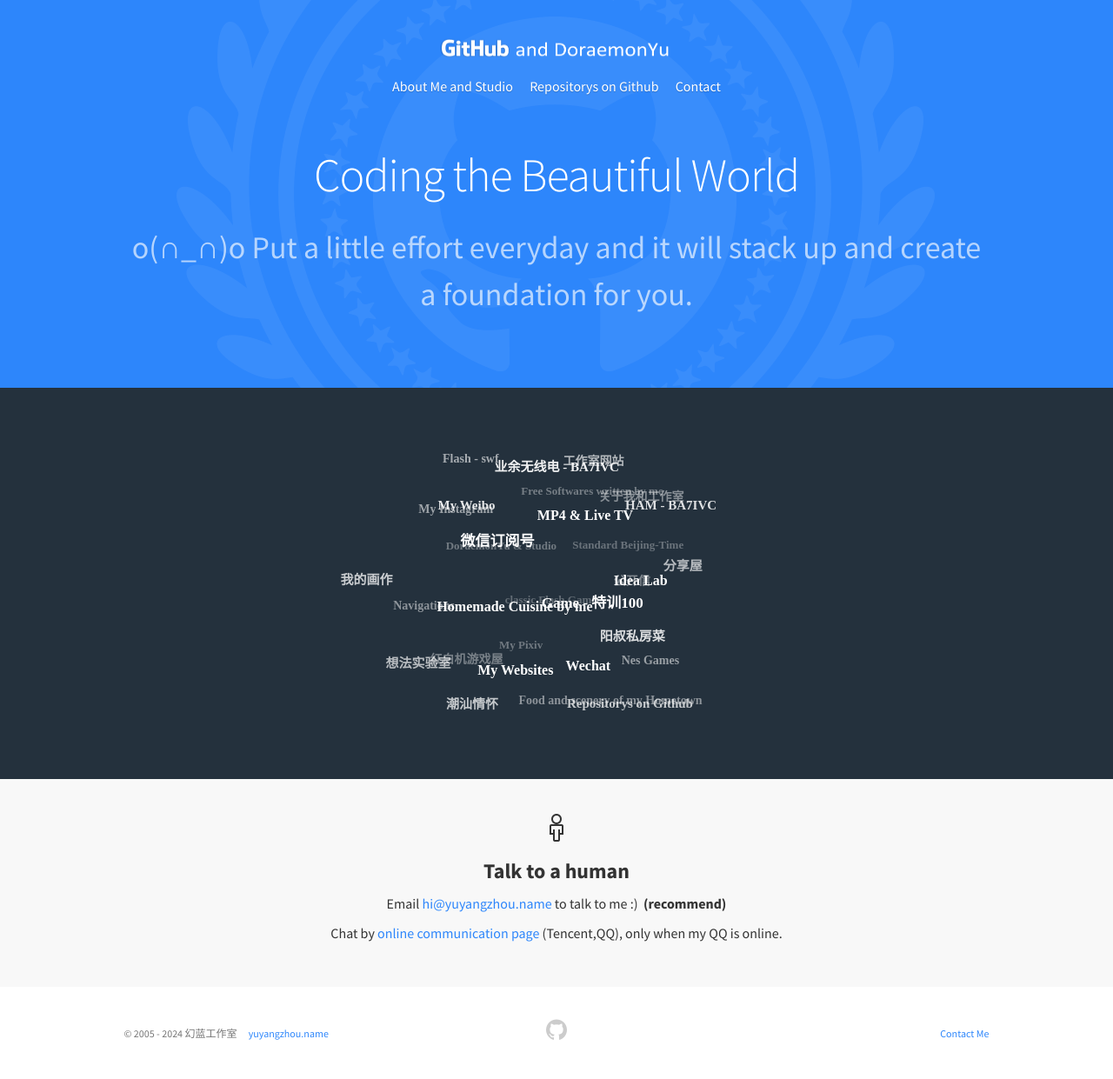
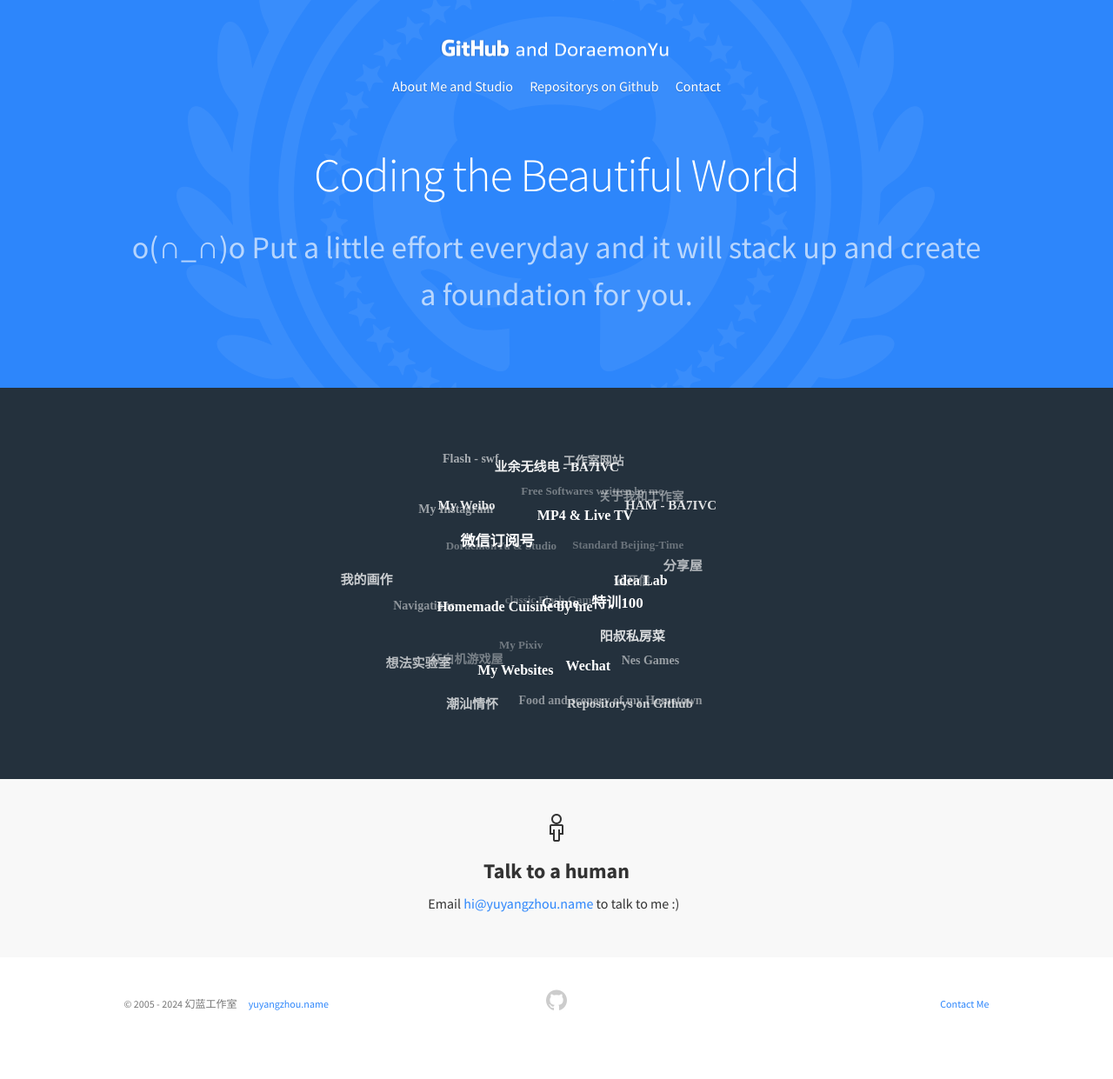
Before and after one commit to DoraemonYu/DoraemonYu.github.io, a Jekyll site: the page built from index.html, in a window 1280 px wide. Shown: the whole page at 87% size. Built offline with Jekyll 4.4.1, drawn with Linux system fonts in a browser that asks for light colours; comment, search, counter and statistics services are not loaded; after the commit the page ends 1207 px from its top, so only the background shows below that.

Commit message:
modify my github-page

```diff
--- a/index.html
+++ b/index.html
@@ -49,8 +49,7 @@
   <div class="container mini-section">
     <span class="mega-octicon octicon-person"></span>
     <h3>Talk to a human</h3>
-    <p>Email <a href="mailto:hi@yuyangzhou.name">hi@yuyangzhou.name</a> to talk to me :)&nbsp;&nbsp;<strong>(recommend)</strong></p>
-    <p>Chat by <a href="http://sighttp.qq.com/authd?IDKEY=da1237158382189fe987249ce23709f7a78e643ceb550226" target="_blank">online communication page</a> (Tencent,QQ), only when my QQ is online.</p>
+    <p>Email <a href="mailto:hi@yuyangzhou.name">hi@yuyangzhou.name</a> to talk to me :)&nbsp;&nbsp;</p>
   </div>
 </div>
 
```
